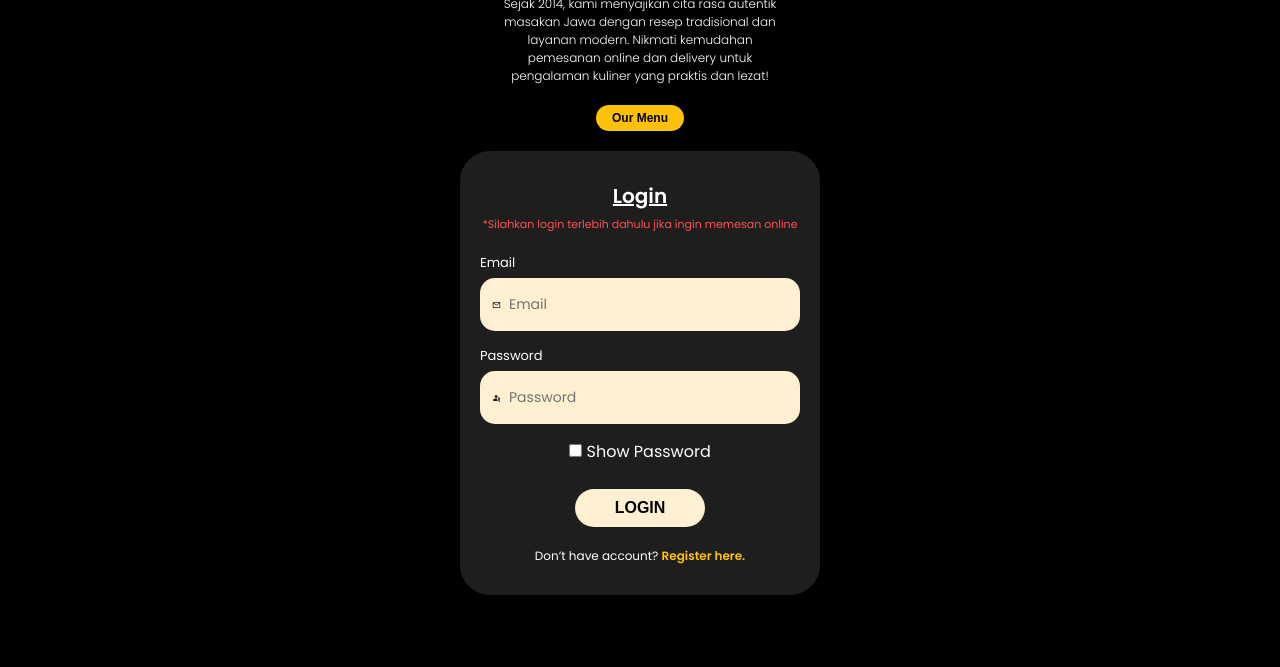
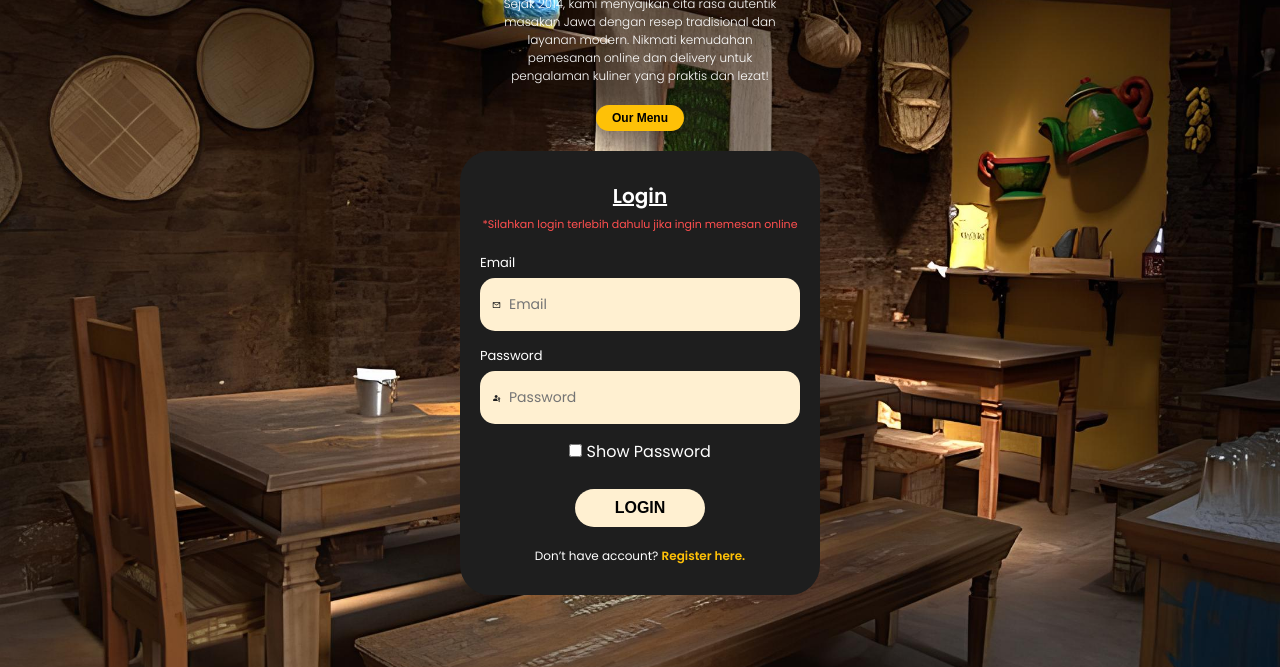
Before and after one commit to R16-Code/DapoerDjawa, a plain HTML site: page index.html in a window 1280 px wide. Shown: the part 133-800 px from the top of the page. Drawn offline with Linux system fonts and the light colour scheme; a web font is replaced by a local one.

Commit message:
Update log.css

```diff
--- a/log.css
+++ b/log.css
@@ -17,7 +17,7 @@ body {
 }
 
 .top-section {
-  background: url(backgroundlogin.jpg) no-repeat;
+  background: url(backgroundlogin.png) no-repeat;
   background-size: cover;
   background-position: center;
   position: relative;
```
